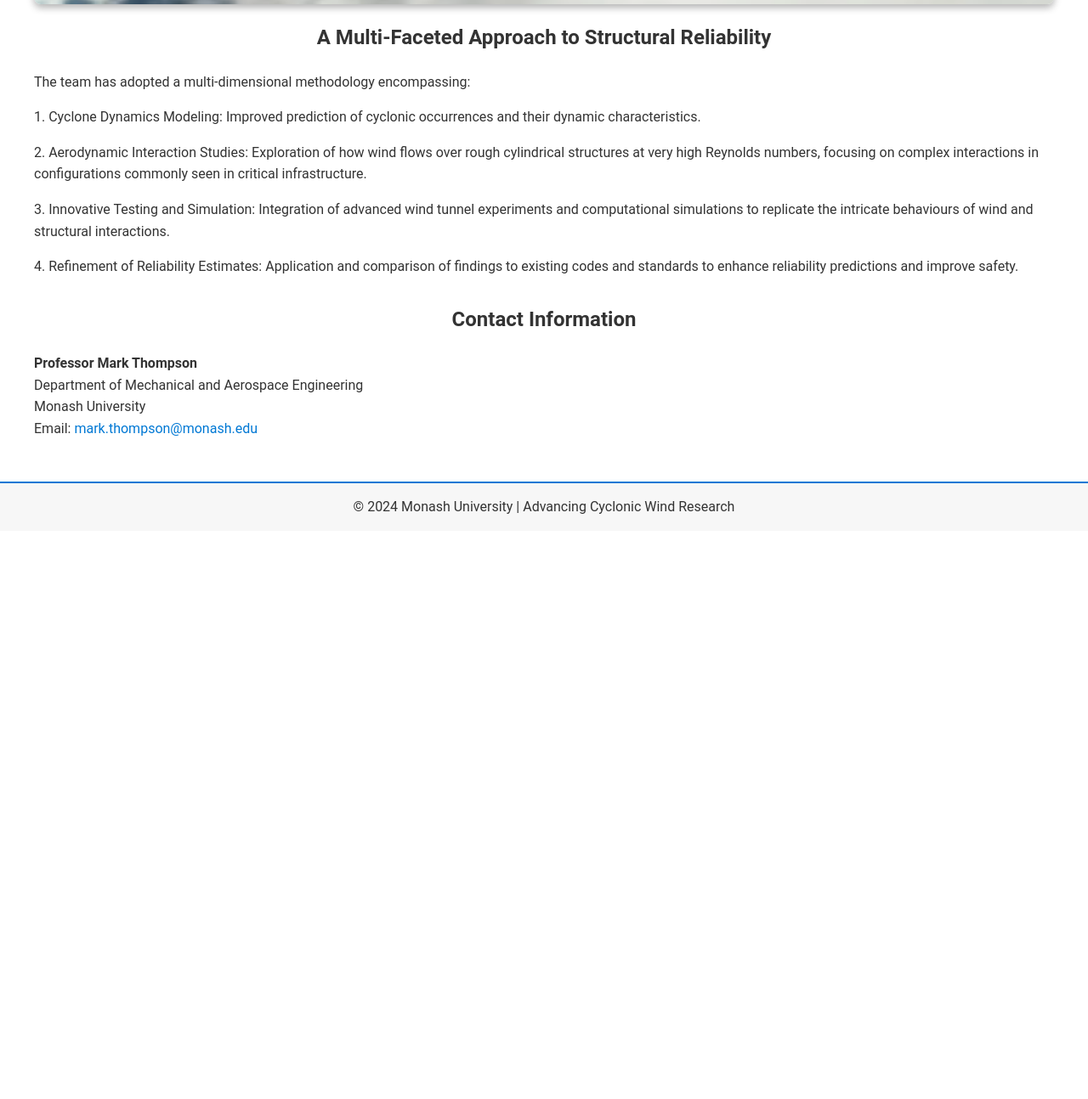
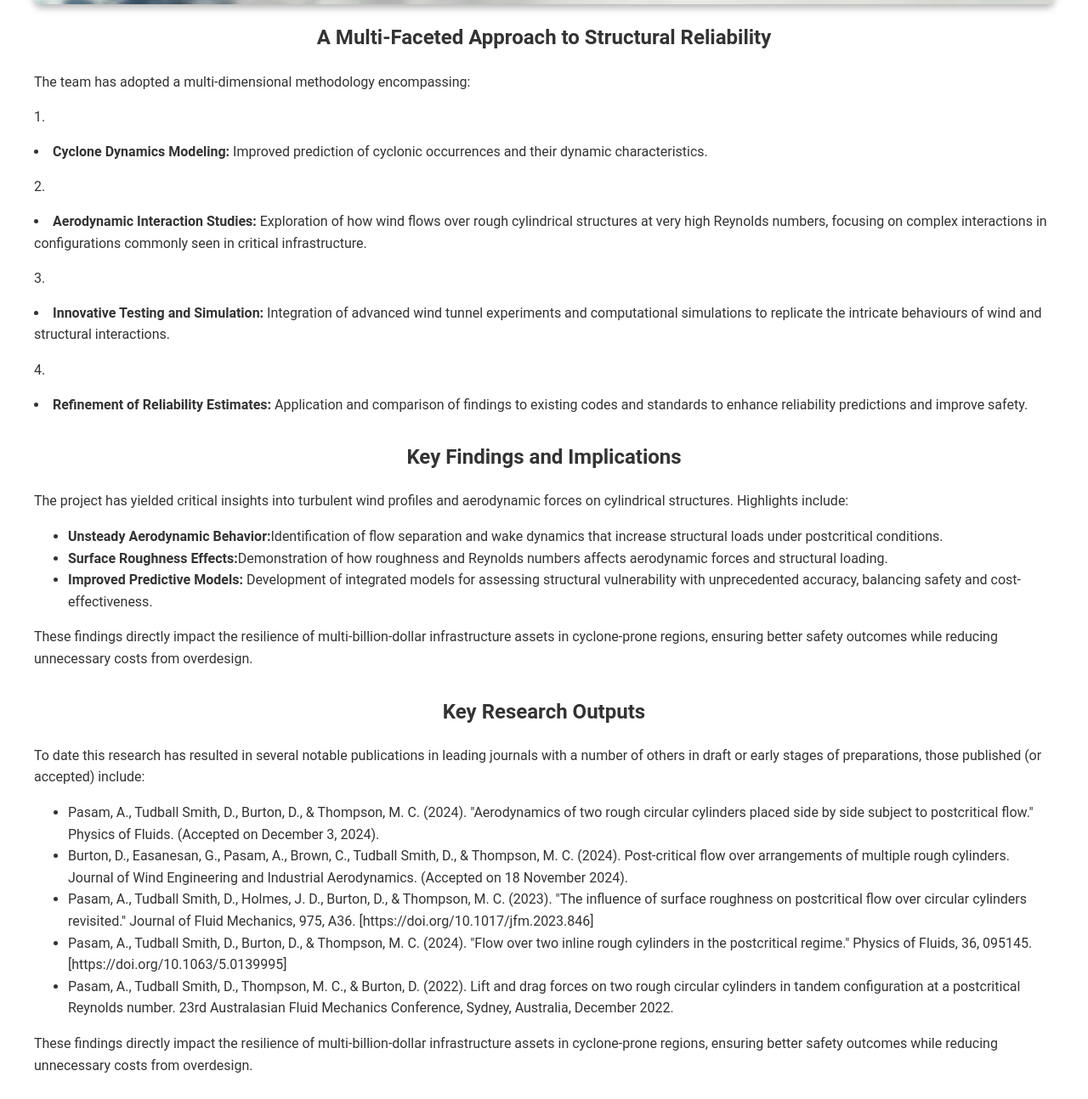
Before and after one commit to david-burton-github/my-website, a plain HTML site: page index.html in a window 1280 px wide. Shown: the part 800-2094 px from the top of the page at 85% size. Before the commit the page ends 1425 px from the top, so only its background shows below. Drawn offline with Linux system fonts and the light colour scheme.

Commit message:
Update index.html

```diff
--- a/index.html
+++ b/index.html
@@ -159,15 +159,54 @@
             <h2>A Multi-Faceted Approach to Structural Reliability</h2>
             <p>The team has adopted a multi-dimensional methodology encompassing:</p>
 
- <p>1.	Cyclone Dynamics Modeling: Improved prediction of cyclonic occurrences and their dynamic characteristics.</p>
- <p>2.	Aerodynamic Interaction Studies: Exploration of how wind flows over rough cylindrical structures at very high Reynolds numbers, focusing on complex interactions in configurations commonly seen in critical infrastructure.</p>
- <p>3.	Innovative Testing and Simulation: Integration of advanced wind tunnel experiments and computational simulations to replicate the intricate behaviours of wind and structural interactions.</p>
- <p>4.	Refinement of Reliability Estimates: Application and comparison of findings to existing codes and standards to enhance reliability predictions and improve safety.</p>
+ <p>1.	 <li><strong>Cyclone Dynamics Modeling:</strong> Improved prediction of cyclonic occurrences and their dynamic characteristics.</p>
+ <p>2.	 <li><strong>Aerodynamic Interaction Studies:</strong> Exploration of how wind flows over rough cylindrical structures at very high Reynolds numbers, focusing on complex interactions in configurations commonly seen in critical infrastructure.</p>
+ <p>3.	 <li><strong>Innovative Testing and Simulation:</strong> Integration of advanced wind tunnel experiments and computational simulations to replicate the intricate behaviours of wind and structural interactions.</p>
+ <p>4.	 <li><strong>Refinement of Reliability Estimates:</strong> Application and comparison of findings to existing codes and standards to enhance reliability predictions and improve safety.</p>
 
         </section>
 
+ <section class="content">
+            <h2>Key Findings and Implications</h2>
+            <p>The project has yielded critical insights into turbulent wind profiles and aerodynamic forces on cylindrical structures. Highlights include:</p>
 
+<ul>
+  <li><strong>Unsteady Aerodynamic Behavior:</strong>Identification of flow separation and wake dynamics that increase structural loads under postcritical conditions.
+</li>
+    <li><strong>Surface Roughness Effects:</strong>Demonstration of how roughness and Reynolds numbers affects aerodynamic forces and structural loading.
+</li>
+    <li><strong>Improved Predictive Models: </strong>Development of integrated models for assessing structural vulnerability with unprecedented accuracy, balancing safety and cost-effectiveness.
+</li>
+</ul>
+ <p>These findings directly impact the resilience of multi-billion-dollar infrastructure assets in cyclone-prone regions, ensuring better safety outcomes while reducing unnecessary costs from overdesign.
+</p>
 
+  </section>
+
+ <section class="content">
+            <h2>Key Research Outputs</h2>
+            <p>To date this research has resulted in several notable publications in leading journals with a number of others in draft or early stages of preparations, those published (or accepted) include:
+</p>
+
+<ul>
+  <li>Pasam, A., Tudball Smith, D., Burton, D., & Thompson, M. C. (2024). "Aerodynamics of two rough circular cylinders placed side by side subject to postcritical flow." Physics of Fluids. (Accepted on December 3, 2024).
+
+</li>
+    <li>Burton, D., Easanesan, G., Pasam, A., Brown, C., Tudball Smith, D., & Thompson, M. C. (2024). Post-critical flow over arrangements of multiple rough cylinders. Journal of Wind Engineering and Industrial Aerodynamics. (Accepted on 18 November 2024).
+
+</li>
+    <li>Pasam, A., Tudball Smith, D., Holmes, J. D., Burton, D., & Thompson, M. C. (2023). "The influence of surface roughness on postcritical flow over circular cylinders revisited." Journal of Fluid Mechanics, 975, A36. [https://doi.org/10.1017/jfm.2023.846]
+</li>
+    <li>Pasam, A., Tudball Smith, D., Burton, D., & Thompson, M. C. (2024). "Flow over two inline rough cylinders in the postcritical regime." Physics of Fluids, 36, 095145. [https://doi.org/10.1063/5.0139995]
+</li>
+    <li>Pasam, A., Tudball Smith, D., Thompson, M. C., & Burton, D. (2022). Lift and drag forces on two rough circular cylinders in tandem configuration at a postcritical Reynolds number. 23rd Australasian Fluid Mechanics Conference, Sydney, Australia, December 2022.
+
+</li>
+</ul>
+ <p>These findings directly impact the resilience of multi-billion-dollar infrastructure assets in cyclone-prone regions, ensuring better safety outcomes while reducing unnecessary costs from overdesign.
+</p>
+
+  </section>
         <section class="content">
             <h2>Contact Information</h2>
             <p><strong>Professor Mark Thompson</strong><br>Department of Mechanical and Aerospace Engineering<br>Monash University<br>Email: <a href="mailto:mark.thompson@monash.edu">mark.thompson@monash.edu</a></p>
```
